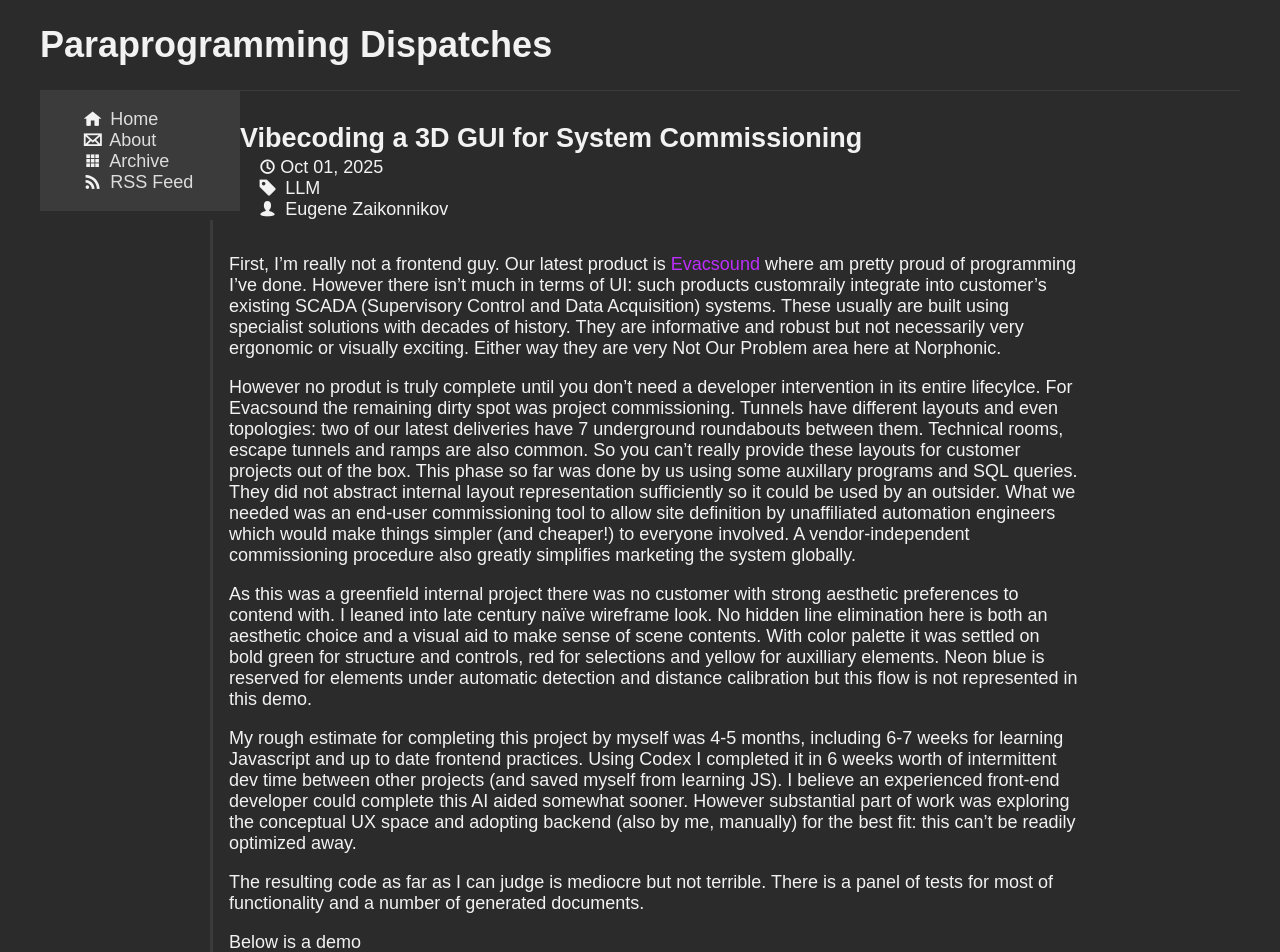
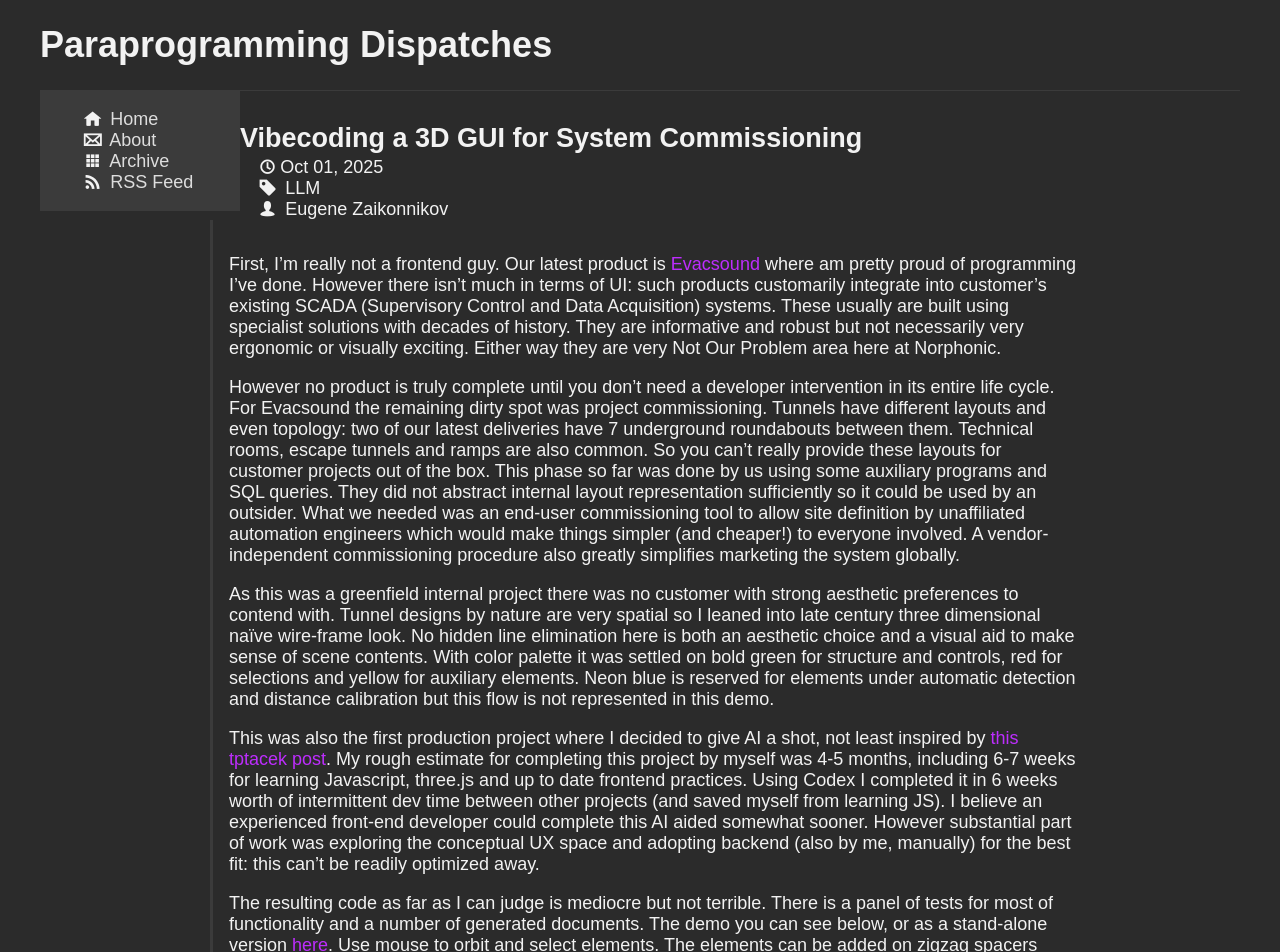
Before and after one commit to varjagg/varjagg.github.io, a Jekyll site: the page built from _posts/2025-10-01-vibecode-3d-gui.md, in a window 1280 px wide and 1400 px high. Shown: the top 952 px of the window. Built offline with Jekyll 4.4.1, drawn with Linux system fonts in a browser that asks for light colours; some of the changed text lies outside the part shown.

Commit message:
add prose and embed the demo

```diff
--- a/_posts/2025-10-01-vibecode-3d-gui.md
+++ b/_posts/2025-10-01-vibecode-3d-gui.md
@@ -4,30 +4,33 @@
 category: LLM
 permalink: /3d-commissioning-gui/
 ---
-First, I'm really not a frontend guy. Our latest product is [Evacsound](https://blog.funcall.org/lisp%20psychoacoustics/2024/05/01/worlds-loudest-lisp-program/) where am pretty proud of programming I've done. However there isn't much in terms of UI: such products customraily integrate into customer's existing SCADA (Supervisory Control and Data Acquisition) systems. These usually are built using specialist solutions with decades of history. They are informative and robust but not necessarily very ergonomic or visually exciting. Either way they are very Not Our Problem area here at Norphonic.
+First, I'm really not a frontend guy. Our latest product is [Evacsound](https://blog.funcall.org/lisp%20psychoacoustics/2024/05/01/worlds-loudest-lisp-program/) where am pretty proud of programming I've done. However there isn't much in terms of UI: such products customarily integrate into customer's existing SCADA (Supervisory Control and Data Acquisition) systems. These usually are built using specialist solutions with decades of history. They are informative and robust but not necessarily very ergonomic or visually exciting. Either way they are very Not Our Problem area here at Norphonic.
 
-However no produt is truly complete until you don't need a developer intervention in its entire lifecylce. For Evacsound the remaining dirty spot was project commissioning. Tunnels have different layouts and even topologies: two of our latest deliveries have 7 underground roundabouts between them. Technical rooms, escape tunnels and ramps are also common. So you can't really provide these layouts for customer projects out of the box. This phase so far was done by us using some auxillary programs and SQL queries. They did not abstract internal layout representation sufficiently so it could be used by an outsider. What we needed was an end-user commissioning tool to allow site definition by unaffiliated automation engineers which would make things simpler (and cheaper!) to everyone involved. A vendor-independent commissioning procedure also greatly simplifies marketing the system globally.
+However no product is truly complete until you don't need a developer intervention in its entire life cycle. For Evacsound the remaining dirty spot was project commissioning. Tunnels have different layouts and even topology: two of our latest deliveries have 7 underground roundabouts between them. Technical rooms, escape tunnels and ramps are also common. So you can't really provide these layouts for customer projects out of the box. This phase so far was done by us using some auxiliary programs and SQL queries. They did not abstract internal layout representation sufficiently so it could be used by an outsider. What we needed was an end-user commissioning tool to allow site definition by unaffiliated automation engineers which would make things simpler (and cheaper!) to everyone involved. A vendor-independent commissioning procedure also greatly simplifies marketing the system globally.
 
 
 
-As this was a greenfield internal project there was no customer with strong aesthetic preferences to contend with. I leaned into late century naïve wireframe look. No hidden line elimination here is both an aesthetic choice and a visual aid to make sense of scene contents. With color palette it was settled on bold green for structure and controls, red for selections and yellow for auxilliary elements. Neon blue is reserved for elements under automatic detection and distance calibration but this flow is not represented in this demo.
+As this was a greenfield internal project there was no customer with strong aesthetic preferences to contend with. Tunnel designs by nature are very spatial so I leaned into late century three dimensional naïve wire-frame look. No hidden line elimination here is both an aesthetic choice and a visual aid to make sense of scene contents. With color palette it was settled on bold green for structure and controls, red for selections and yellow for auxiliary elements. Neon blue is reserved for elements under automatic detection and distance calibration but this flow is not represented in this demo.
 
-My rough estimate for completing this project by myself was 4-5 months, including 6-7 weeks for learning Javascript and up to date frontend practices. Using Codex I completed it in 6 weeks worth of intermittent dev time between other projects (and saved myself from learning JS). I believe an experienced front-end developer could complete this AI aided somewhat sooner. However substantial part of work was exploring the conceptual UX space and adopting backend (also by me, manually) for the best fit: this can't be readily optimized away.
+This was also the first production project where I decided to give AI a shot, not least inspired by [this tptacek post](https://fly.io/blog/youre-all-nuts/). My rough estimate for completing this project by myself was 4-5 months, including 6-7 weeks for learning Javascript, three.js and up to date frontend practices. Using Codex I completed it in 6 weeks worth of intermittent dev time between other projects (and saved myself from learning JS). I believe an experienced front-end developer could complete this AI aided somewhat sooner. However substantial part of work was exploring the conceptual UX space and adopting backend (also by me, manually) for the best fit: this can't be readily optimized away.
 
-The resulting code as far as I can judge is mediocre but not terrible. There is a panel of tests for most of functionality and a number of generated documents.
+The resulting code as far as I can judge is mediocre but not terrible. There is a panel of tests for most of functionality and a number of generated documents. The demo you can see below, or as a stand-alone version [here](). Use mouse to orbit and select elements. The elements can be added on zigzag spacers using the buttons in the upper row or by pressing Enter if you want a node. They can be deleted with Del or Backspace.
 
-Below is a demo
+<iframe src="{{ '/assets/evedemo/index.html' | relative_url }}"
+        style="width:100%;height:500px;border:1px solid #ccc;">
+</iframe>
 
+So this was an interesting experience. There's some debate how true the metrics are but I honestly think the AI allowed me to move much faster than I could otherwise. What does that spell for our trade, job prospects, junior pipeline and enjoyment of our craft is perhaps best left for a separate post. For now let me summarize my practical AI process experience thus far into Eugene's Eightfold Path:
 
 1. Use an agent. You're not going to build anything substantial by copying and pasting code to/from the chat window. Before you say 'oh but it works for me only wish the AI wasn't this dumb' no just shut up and try a coding agent. There are local agents around and there are offerings by the big companies. Any of them will be better than copypasting simply because they provide the embodiment for code within the system/toolchain which helps eliminate hallucination issues.
 
-2. Contrary to many enthusiastic reports you need some programming experience. Perhaps that would change one day but at the moment I can't see how. To take advantage of LLMs in a problem domain you need to have substantial expertise in the domain, that's just how it works. You should to know what is simple and what is hard to do: this gives you a better chance formulating the requests in terms of what's possible. You want to recognize when the agent misunderstood you or made a poor design choice. You need some sense of taste to code as ugly solutions give the model gradient descent into intractable, unfixable mess down the road.
+2. Have some programming experience. Contrary to many enthusiastic reports you totally need it. Perhaps that would change one day but at the moment I can't see how. To take advantage of LLMs in a problem domain you need to have substantial expertise in the domain, that's just how it works. You should to know what is simple and what is hard to do: this gives you a better chance formulating the requests in terms of what's possible. You want to recognize when the agent misunderstood you or made a poor design choice. You need some sense of taste to code as ugly solutions give the model gradient descent into intractable, unfixable mess down the road.
 
-3. It helps if you're a half decent writer. Frankly a double major at English lit & CS could be the best skillset for leveraging this technology. LLM appreciates focused description, metaphors, relevant detail and precision use of adjectives. All this helps greatly to map your wants into its thosuands-dimensional conceptual space. Anxious about that great novel you never finished? Well here's the place to flex your literary muscle.
+3. It helps if you're a half decent writer. Frankly a double major in English (or any other language) lit & CS could be the best skill set for leveraging this technology. LLM appreciates focused description, metaphors, relevant detail and precision use of adjectives. All this helps greatly to map your wants into its thousands-dimensional conceptual space. Anxious about that great novel you never finished? Well here's the place to flex your literary muscle.
 
 4. Perform one simple request at a time. Do not combine even related tasks; don't submit multi-step stacks of work in one prompt. On each your request LLM essentially runs an optimization job, and multi-criteria optimizations are counter productive here. Sequence everything into separate requests. Chew each one down with the best description you can come up.
 
-5. This is directly related to the second point: steer the agent with strategic design choices. If you know what an internal data structure or algorithm would be a perfect match for the problem start with that. By nature of iterative development the agent will come up with the simplest structure to solve the immediate request. Long term it would become outdated and what the agent is likely to do is to put more graft and patches atop of that. Since you presumably have a further horizon insisit on sensible design choices from the start. You should help solidify the foundation so that LLM has easier time putting meat on the bones.
+5. Steer the agent with strategic design choices. This is directly related to the second point. If you know what an internal data structure or algorithm would be a perfect match for the problem start with that. By nature of iterative development the agent will come up with the simplest structure to solve the immediate request. Long term it would become outdated and what the agent is likely to do is to put more graft and patches atop of that. Since you presumably have a further horizon insist on sensible design choices from the start. You should help solidify the foundation so that LLM has easier time putting meat on the bones.
 
 6. Separate functionality into different files each few hundred lines long. It simplifies reasoning for the model by reducing the context.
 
```
